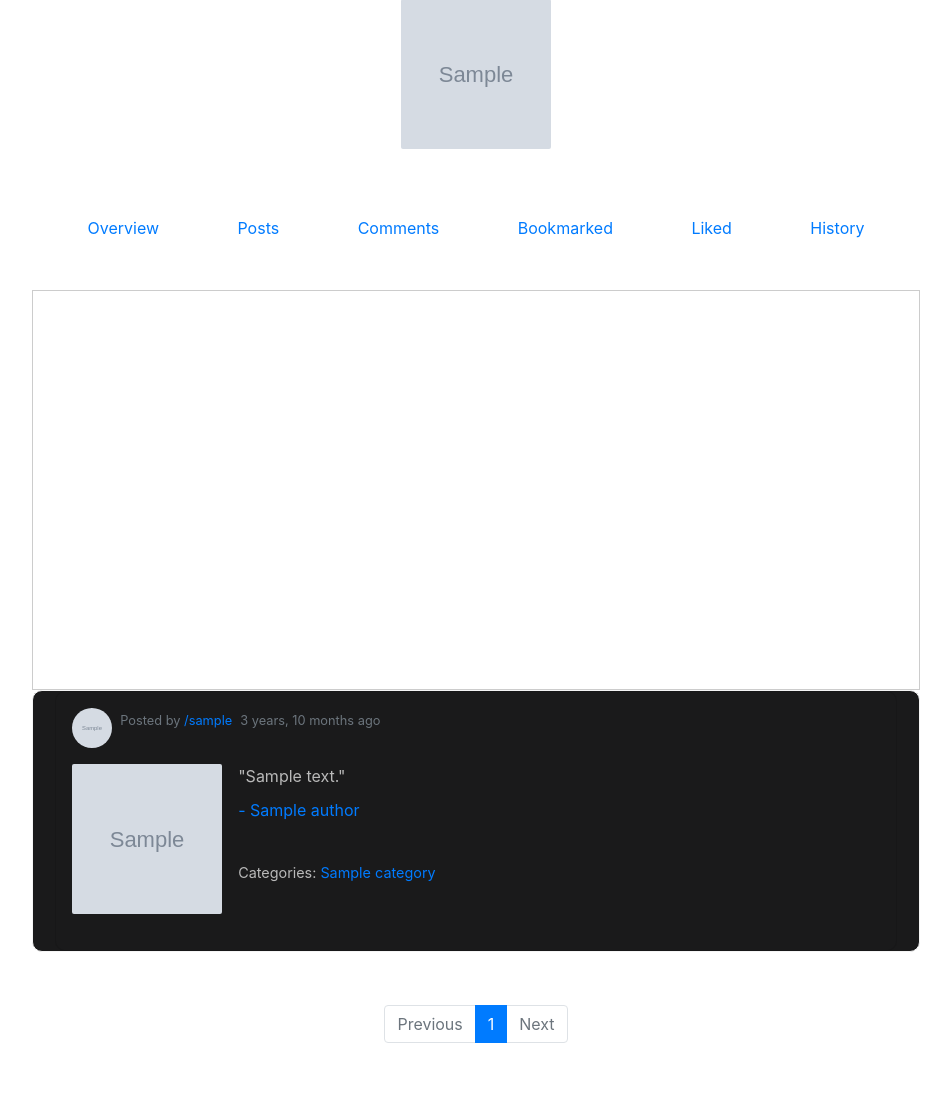
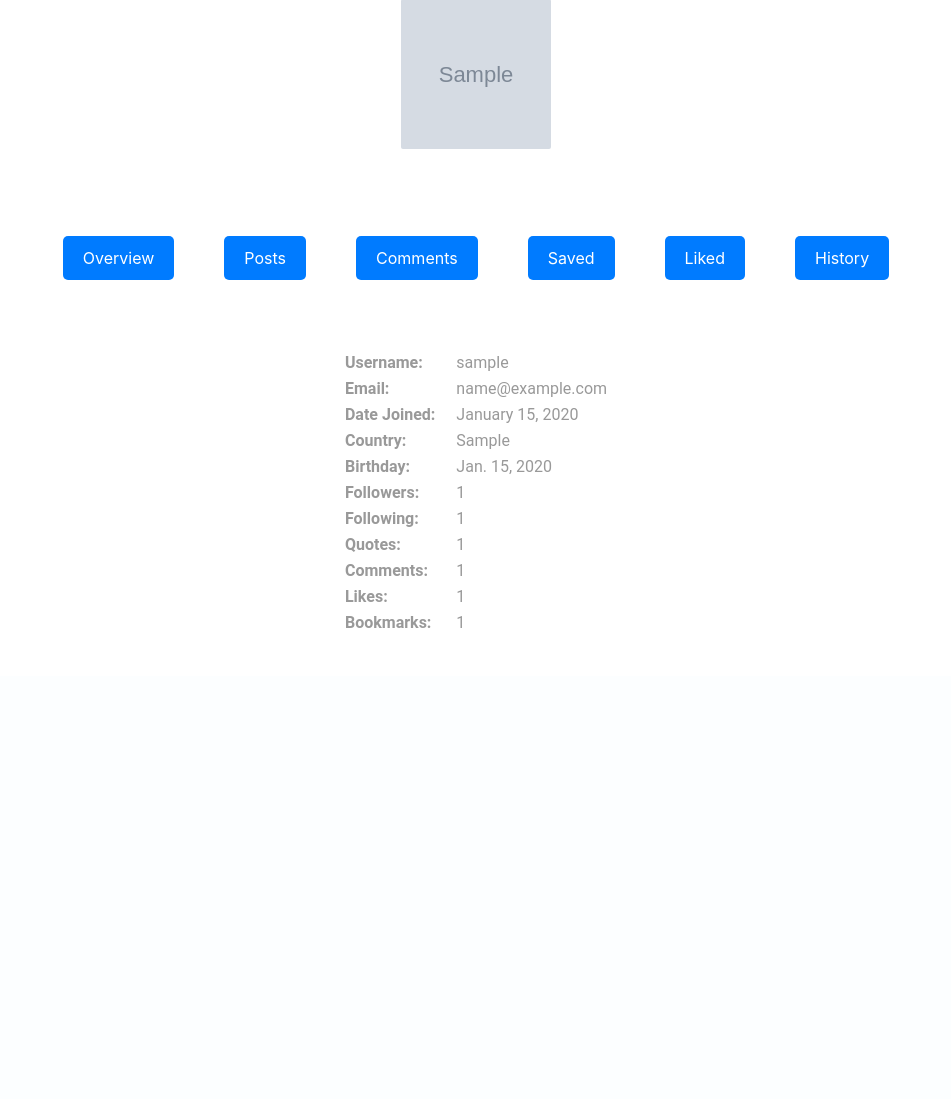
Before and after one commit to ericskotnicki/quotes, a Django app: page /profile/1/ in a window 1280 px wide. Shown: the part 172-1271 px from the top of the page, without its empty margins (164-1115 px from the left). After the commit the page ends 800 px from the top, so only its background shows below. Run offline with Django 4.2, Linux system fonts and the light colour scheme; tables that the repository leaves empty hold one stand-in row (values such as "Sample post"); grey boxes marked "Sample" are stand-in pictures.

Commit message:
Updated profile.html to show active buttons which display different views controlled by javascript

```diff
--- a/quote/static/quote/styles.css
+++ b/quote/static/quote/styles.css
@@ -178,16 +178,44 @@ h2 {
     /* padding: 10px; */
 }
 
+
+/* Button control views on profile */
+.view {
+    display: none;
+}
+
+.button-container {
+    display: flex;
+    justify-content: center;
+    align-items: center;
+    gap: 50px;
+    padding: 20px;
+}
+
+.view-button {
+    padding: 10px 20px;
+    margin-bottom: 50px;
+    border: none;
+    border-radius: 5px;
+    background-color: #007BFF;
+    color: white;
+    cursor: pointer;
+    transition: background-color 0.3s ease;
+}
+
+.view-button:hover {
+    background-color: #0056b3;
+}
+
+
 /* User info table on profile page */
 .user-info-table {
-    font-size: 0.8em;
     font-family: 'Roboto', sans-serif;
     color: #999;
     margin: 0 auto 20px auto;
 }
 
-.posts-view {
-    display: flex;
+#posts-view {
     flex-direction: column;
     justify-content: center;
     align-items: center;
--- a/quote/templates/quote/layout.html
+++ b/quote/templates/quote/layout.html
@@ -117,7 +117,7 @@
         {% block scripts %}
             <script src="{% static 'quote/messages_timeout.js' %}"></script>
             <script src="{% static 'quote/dark_mode.js' %}"></script>
-            <!-- <script src="{% static 'quote/profile.js' %}"></script> -->
+            <script src="{% static 'quote/profile.js' %}"></script>
             <script src="{% static 'quote/edit.js' %}"></script>
             <script src="{% static 'quote/comment.js' %}"></script>
             <script src="{% static 'quote/follow.js' %}"></script>
--- a/quote/templates/quote/profile.html
+++ b/quote/templates/quote/profile.html
@@ -21,7 +21,6 @@
                 <p>No profile picture.</p>
             {% endif %}
             <br>
-
             <!-- Follow/Unfollow user -->
             {% if user != userprofile and user.is_authenticated %}
                 <div class="d-flex align-items-center">
@@ -35,27 +34,26 @@
                     </div>
                 </div>
             {% endif %}
-
         </div>
         <hr>
 
-        <!-- Profile Links -->
-        <div class="profile-links-view" id="profile-links-view">
-            <a href="#" class="overview-link" id="overview-link">Overview</a>
-            <a href="#" class="posts-link" id="posts-link">Posts</a>
-            <a href="#" class="comments-link" id="comments-link">Comments</a>
-            <a href="#" class="bookmarked-link" id="bookmarked-link">Bookmarked</a>
-            <a href="#" class="liked-link" id="liked-link">Liked</a>
-            <a href="#" class="history-link" id="history-link">History</a>
+        <!-- Profile Views - refer to JavaScript controlling view display '/quote/static//quote/profile.js' -->
+
+        <!-- The view buttons -->
+        <div class="button-container">
+            <button class="view-button" data-view="overview-view">Overview</button>
+            <button class="view-button" data-view="posts-view">Posts</button>
+            <button class="view-button" data-view="comments-view">Comments</button>
+            <button class="view-button" data-view="saved-view">Saved</button>
+            <button class="view-button" data-view="liked-view">Liked</button>
+            <button class="view-button" data-view="history-view">History</button>
         </div>
 
-        <!-- Profile Views - refer to JavaScript controlling view display '/quote/static//quote/profile.js' -->
-        <div class="profile-view" id="profile-view" data-id="{{ userprofile.id }}">
+
+        <!-- VIEWS -------------------------------------------------------  -->
 
         <!-- Overview -->
-            <div class="overview-view" id="overview-view">
-                <!-- User info -->
-                {% if user == userprofile %}
+        <div id="overview-view" class="view">
             <table class="user-info-table">
                 <tr><td><strong>Username:</strong></td><td style="padding-left: 20px;">{{ userprofile.username }}</td></tr>
                 <tr><td><strong>Email:</strong></td><td style="padding-left: 20px;">{{ userprofile.email }}</td></tr>
@@ -69,31 +67,10 @@
                 <tr><td><strong>Likes:</strong></td><td style="padding-left: 20px;">{{ like_count }}</td></tr>
                 <tr><td><strong>Bookmarks:</strong></td><td style="padding-left: 20px;">{{ bookmark_count }}</td></tr>
             </table>
-                {% endif %}
-            </div>
-
-            <!-- Comments -->
-            <div class="comments-view" id="comments-view">
-
-            </div>
-
-            <!-- Saved -->
-            <div class="saved-view" id="saved-view">
-
-            </div>
-
-            <!-- Liked -->
-            <div class="liked-view" id="liked-view">
-
-            </div>
-
-            <!-- History -->
-            <div class="history-view" id="history-view">
-
         </div>
 
         <!-- Posts -->
-            <div class="posts-view" id="posts-view">
+        <div id="posts-view" class="view">
             {% if page_obj %}
                 {% for quote in page_obj %}
                     <div class="row">
@@ -237,7 +214,26 @@
             {% endif %}
         </div>
 
+        <!-- Comments -->
+        <div id="comments-view" class="view">
+
         </div>
+
+        <!-- Bookmarked -->
+        <div id="bookmarked-view" class="view">
+
+        </div>
+
+        <!-- Liked -->
+        <div id="liked-view" class="view">
+
+        </div>
+
+        <!-- History -->
+        <div id="history-view" class="view">
+
+        </div>
+
     </div>
 
 {% endblock %}
```
Also changed, not shown: quote/static/quote/main.js (+5 -5 lines), quote/static/quote/profile.js (+18 -32 lines), media/authors/Jesus.png (added). Lines whose indentation alone changed are shown as unchanged.
